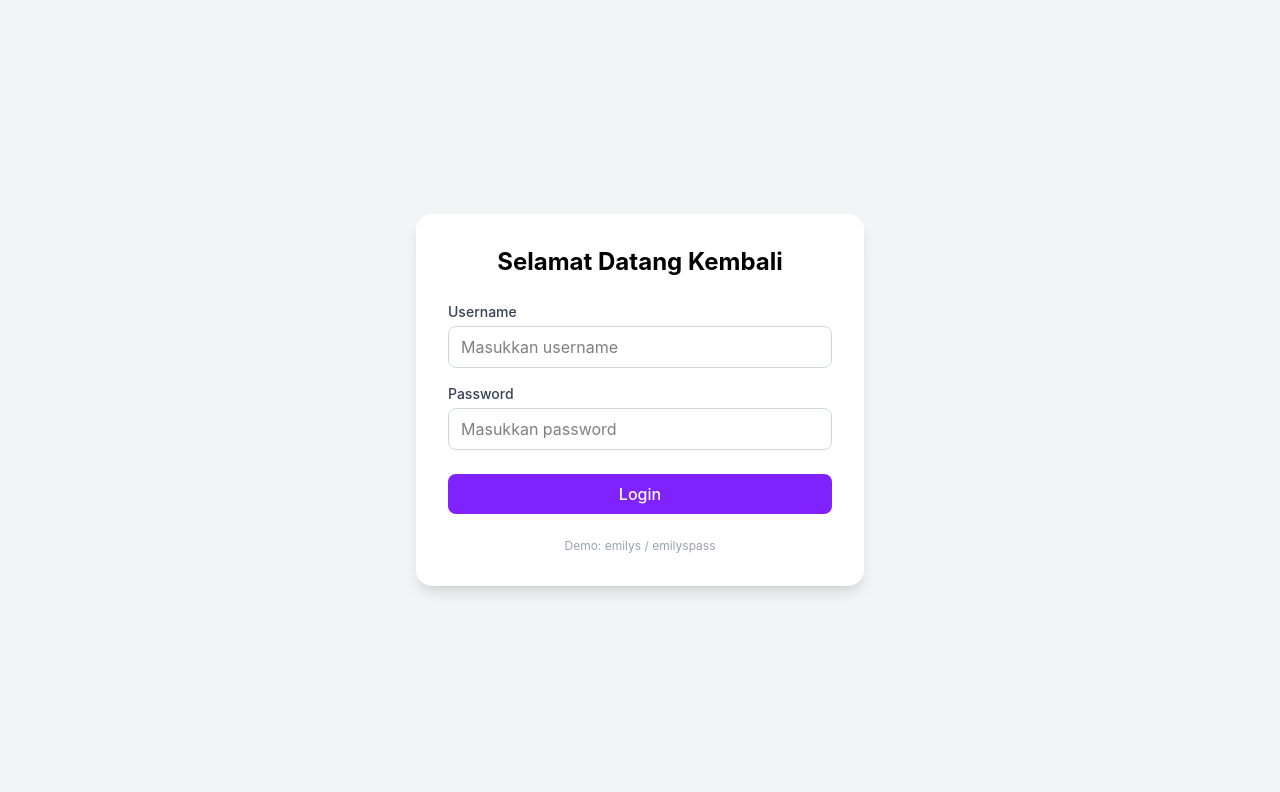
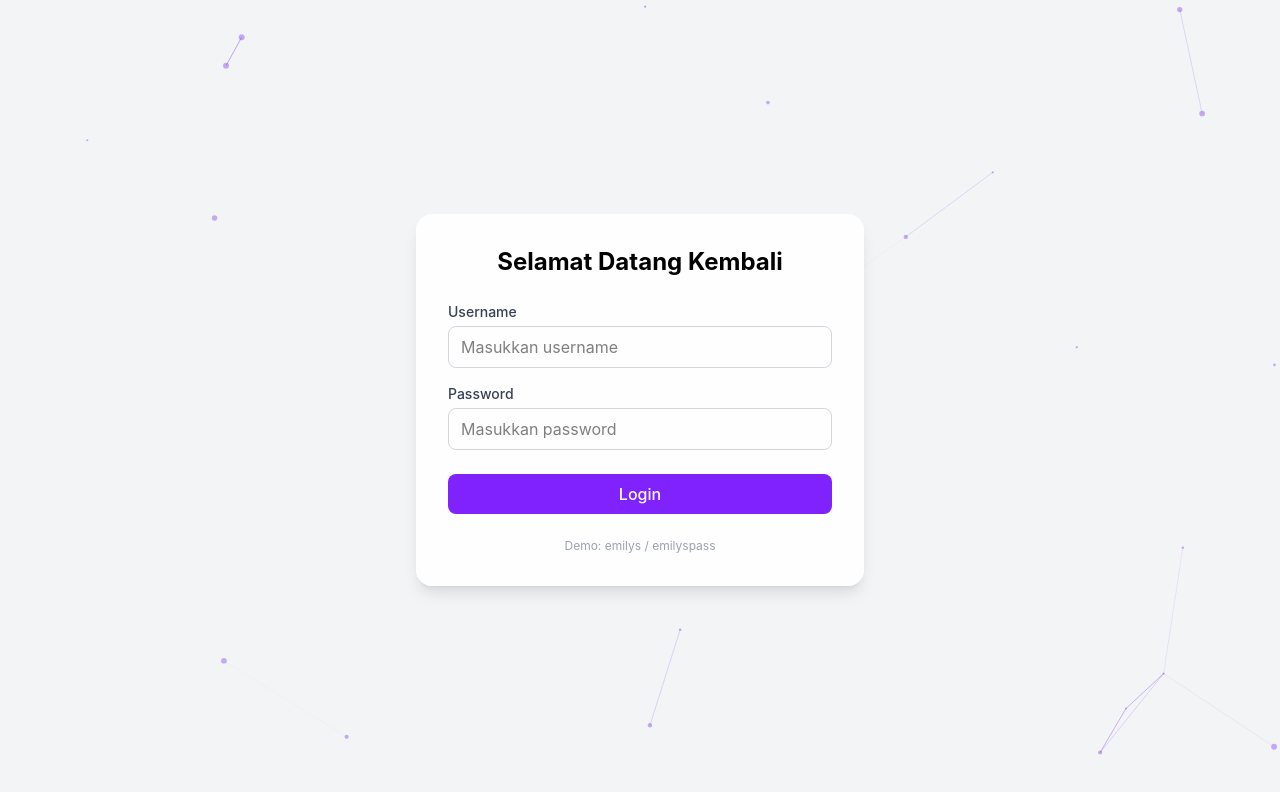
Before and after one commit to muelava/ntt-tech-fe, a React (Vite) app: page /login in a window 1280 px wide. Shown: the top 792 px of the page. Built offline with nearby package versions, Linux system fonts and the light colour scheme.

Commit message:
feat: add particle background to login page and extract product detail skeleton into a reusable component.

```diff
--- a/package.json
+++ b/package.json
@@ -10,6 +10,8 @@
     "preview": "vite preview"
   },
   "dependencies": {
+    "@tsparticles/react": "^3.0.0",
+    "@tsparticles/slim": "^3.9.1",
     "axios": "^1.13.5",
     "lucide-react": "^0.575.0",
     "motion": "^12.34.3",
--- /dev/null
+++ b/src/components/molecules/ProductDetailSkeleton.tsx
@@ -0,0 +1,44 @@
+import Skeleton from "../atoms/Skeleton";
+
+const ProductDetailSkeleton = () => {
+  return (
+    <div>
+      <Skeleton className="h-9 w-28 mb-6" />
+      <div className="bg-white rounded-xl border border-gray-200 overflow-hidden">
+        <div className="md:flex">
+          <div className="md:w-1/2">
+            <Skeleton className="w-full h-80 rounded-none" />
+          </div>
+          <div className="p-6 md:w-1/2 space-y-3">
+            <Skeleton className="h-3 w-20" />
+            <Skeleton className="h-7 w-3/4" />
+            <Skeleton className="h-4 w-full" />
+            <Skeleton className="h-4 w-5/6" />
+            <div className="space-y-2 pt-2">
+              <Skeleton className="h-7 w-24" />
+              <Skeleton className="h-3 w-32" />
+              <Skeleton className="h-3 w-28" />
+              <Skeleton className="h-3 w-28" />
+              <Skeleton className="h-3 w-24" />
+            </div>
+            <Skeleton className="h-9 w-20 mt-2" />
+          </div>
+        </div>
+        <div className="border-t border-gray-200 p-6 space-y-3">
+          <Skeleton className="h-5 w-20" />
+          {Array.from({ length: 3 }).map((_, i) => (
+            <div key={i} className="bg-gray-50 rounded-lg p-3 space-y-2">
+              <div className="flex justify-between">
+                <Skeleton className="h-3 w-24" />
+                <Skeleton className="h-3 w-12" />
+              </div>
+              <Skeleton className="h-3 w-full" />
+            </div>
+          ))}
+        </div>
+      </div>
+    </div>
+  );
+};
+
+export default ProductDetailSkeleton;
--- a/src/pages/LoginPage.tsx
+++ b/src/pages/LoginPage.tsx
@@ -1,14 +1,67 @@
-import { useState, type FormEvent } from "react";
+import { useState, useCallback, useMemo, type FormEvent } from "react";
 import { useNavigate } from "react-router-dom";
+import Particles, { initParticlesEngine } from "@tsparticles/react";
+import { loadSlim } from "@tsparticles/slim";
 import { useAuthStore } from "@/stores/useAuthStore";
 import InputField from "@/components/molecules/InputField";
 import Button from "@/components/atoms/Button";
+import { useEffect } from "react";
 
 export default function LoginPage() {
   const navigate = useNavigate();
   const { login, isLoading, error, clearError } = useAuthStore();
   const [username, setUsername] = useState("");
   const [password, setPassword] = useState("");
+  const [particlesReady, setParticlesReady] = useState(false);
+
+  useEffect(() => {
+    initParticlesEngine(async (engine) => {
+      await loadSlim(engine);
+    }).then(() => setParticlesReady(true));
+  }, []);
+
+  const particlesLoaded = useCallback(async () => {}, []);
+
+  const particlesOptions = useMemo(
+    () => ({
+      fullScreen: false,
+      background: { color: { value: "transparent" } },
+      fpsLimit: 60,
+      particles: {
+        color: { value: "#7c3aed" },
+        links: {
+          color: "#7c3aed",
+          distance: 150,
+          enable: true,
+          opacity: 0.3,
+          width: 1,
+        },
+        move: {
+          enable: true,
+          speed: 1.5,
+          direction: "none" as const,
+          outModes: { default: "bounce" as const },
+        },
+        number: {
+          density: { enable: true },
+          value: 60,
+        },
+        opacity: { value: 0.4 },
+        shape: { type: "circle" },
+        size: { value: { min: 1, max: 3 } },
+      },
+      interactivity: {
+        events: {
+          onHover: { enable: true, mode: "grab" },
+        },
+        modes: {
+          grab: { distance: 140, links: { opacity: 0.6 } },
+        },
+      },
+      detectRetina: true,
+    }),
+    [],
+  );
 
   const handleSubmit = async (e: FormEvent) => {
     e.preventDefault();
@@ -20,8 +73,10 @@ export default function LoginPage() {
   };
 
   return (
-    <div className="min-h-screen flex items-center justify-center bg-gray-100">
-      <div className="w-full max-w-md bg-white rounded-2xl shadow-lg p-8">
+    <div className="min-h-screen flex items-center justify-center bg-gray-100 relative overflow-hidden">
+      {particlesReady && <Particles id="tsparticles" className="absolute inset-0" particlesLoaded={particlesLoaded} options={particlesOptions} />}
+
+      <div className="relative z-10 w-full max-w-md bg-white/90 backdrop-blur-sm rounded-2xl shadow-lg p-8">
         <h1 className="text-2xl font-bold text-center mb-6">Selamat Datang Kembali</h1>
 
         {error && <div className="bg-red-50 text-red-600 px-4 py-3 rounded-lg mb-4 text-sm">{error}</div>}
--- a/src/pages/ProductDetailPage.tsx
+++ b/src/pages/ProductDetailPage.tsx
@@ -2,48 +2,7 @@ import { useEffect } from "react";
 import { useParams, useNavigate } from "react-router-dom";
 import { useProductStore } from "@/stores/useProductStore";
 import Button from "@/components/atoms/Button";
-import Skeleton from "@/components/atoms/Skeleton";
-
-function DetailSkeleton() {
-  return (
-    <div>
-      <Skeleton className="h-9 w-28 mb-6" />
-      <div className="bg-white rounded-xl border border-gray-200 overflow-hidden">
-        <div className="md:flex">
-          <div className="md:w-1/2">
-            <Skeleton className="w-full h-80 rounded-none" />
-          </div>
-          <div className="p-6 md:w-1/2 space-y-3">
-            <Skeleton className="h-3 w-20" />
-            <Skeleton className="h-7 w-3/4" />
-            <Skeleton className="h-4 w-full" />
-            <Skeleton className="h-4 w-5/6" />
-            <div className="space-y-2 pt-2">
-              <Skeleton className="h-7 w-24" />
-              <Skeleton className="h-3 w-32" />
-              <Skeleton className="h-3 w-28" />
-              <Skeleton className="h-3 w-28" />
-              <Skeleton className="h-3 w-24" />
-            </div>
-            <Skeleton className="h-9 w-20 mt-2" />
-          </div>
-        </div>
-        <div className="border-t border-gray-200 p-6 space-y-3">
-          <Skeleton className="h-5 w-20" />
-          {Array.from({ length: 3 }).map((_, i) => (
-            <div key={i} className="bg-gray-50 rounded-lg p-3 space-y-2">
-              <div className="flex justify-between">
-                <Skeleton className="h-3 w-24" />
-                <Skeleton className="h-3 w-12" />
-              </div>
-              <Skeleton className="h-3 w-full" />
-            </div>
-          ))}
-        </div>
-      </div>
-    </div>
-  );
-}
+import ProductDetailSkeleton from "@/components/molecules/ProductDetailSkeleton";
 
 export default function ProductDetailPage() {
   const { id } = useParams();
@@ -56,7 +15,7 @@ export default function ProductDetailPage() {
   }, [id, fetchProduct, clearSelected]);
 
   if (loading || !product) {
-    return <DetailSkeleton />;
+    return <ProductDetailSkeleton />;
   }
 
   return (
```
Also changed, not shown: 1 other file (tests, documents, lock files or other folders).
